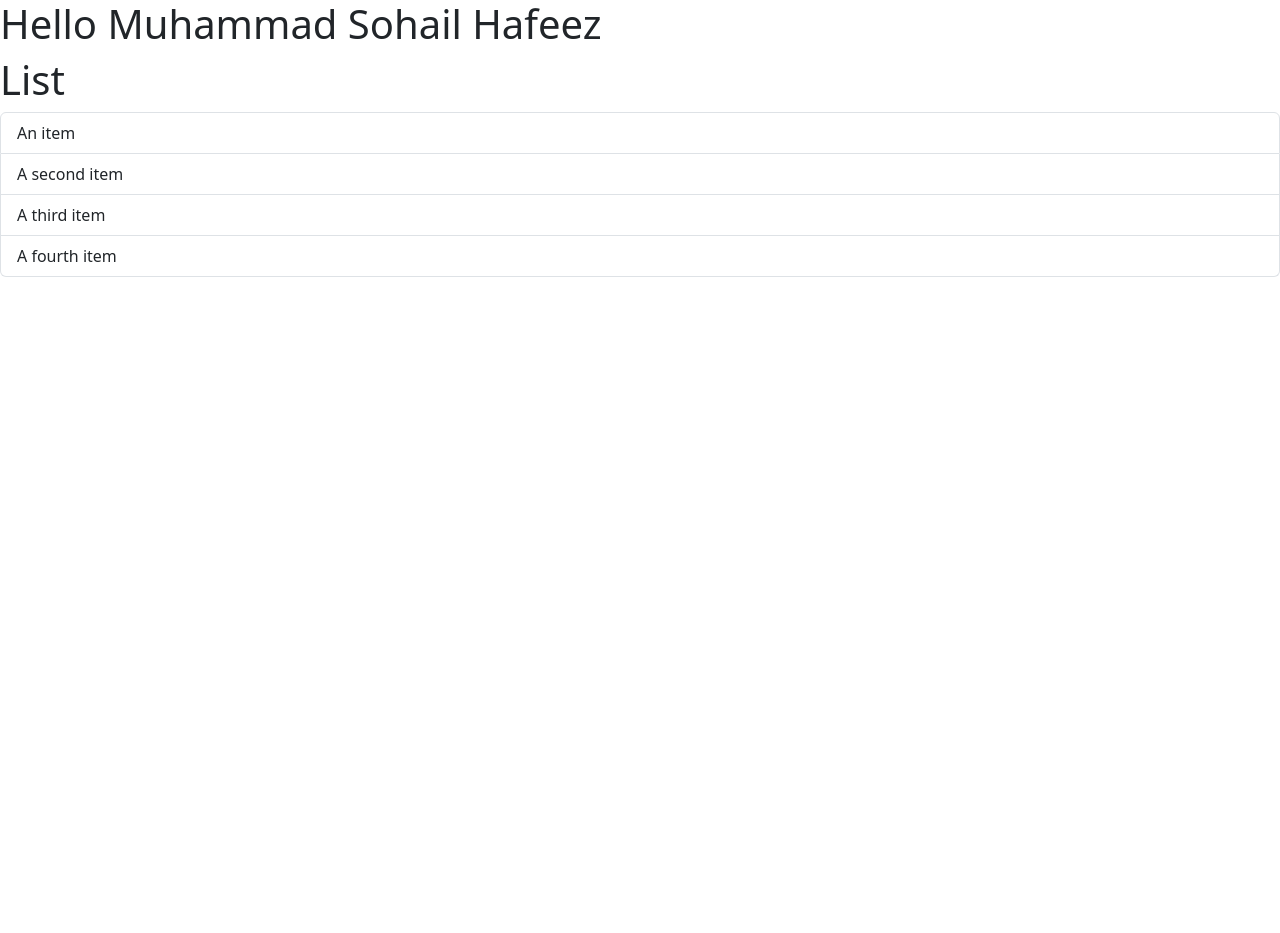
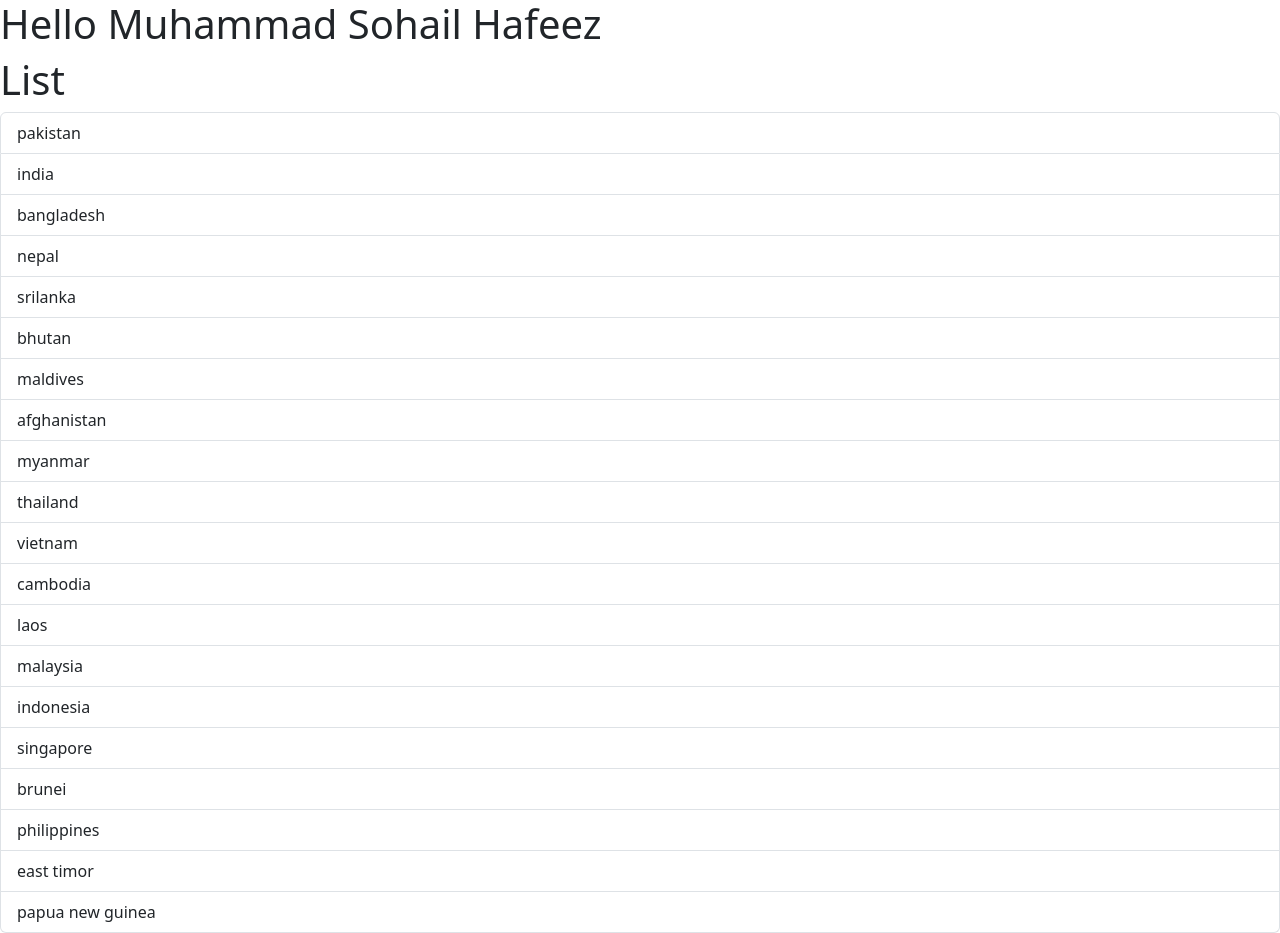
Before and after one commit to Sohail-Hafeez/React, a React (Vite) app in the folder Start/: page / in a window 1280 px wide. Before the commit the page ends 800 px from the top, so only its background shows below. Built offline with nearby package versions, Linux system fonts and the light colour scheme.

Commit message:
Redering List

```diff
--- a/Start/src/Components/ListGroup.tsx
+++ b/Start/src/Components/ListGroup.tsx
@@ -1,12 +1,12 @@
 function ListGroup() {
+    const items = ["pakistan", "india", "bangladesh", "nepal", "srilanka", "bhutan", "maldives", "afghanistan", "myanmar", "thailand", "vietnam", "cambodia", "laos", "malaysia", "indonesia", "singapore", "brunei", "philippines", "east timor", "papua new guinea"];
     return (
         <>
             <h1>List</h1>
             <ul className="list-group">
-                <li className="list-group-item">An item</li>
-                <li className="list-group-item">A second item</li>
-                <li className="list-group-item">A third item</li>
-                <li className="list-group-item">A fourth item</li>
+                {items.map((item) => (
+                    <li className="list-group-item" key={item}>{item}</li>
+                ))}
             </ul>
         </>
     );
```
